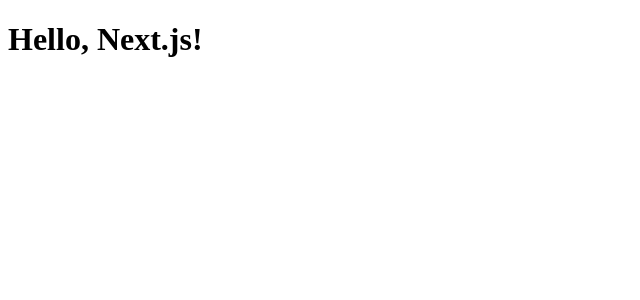
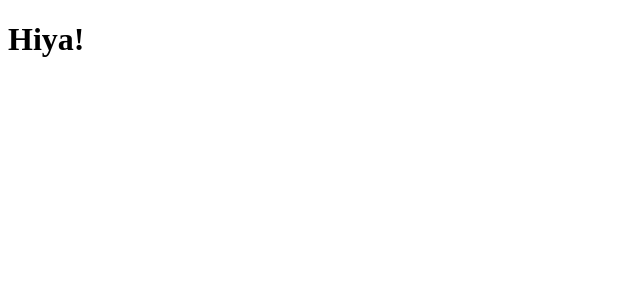
Before and after one commit to liledix4/vercel, a Next.js app: page / in a window 1280 px wide. Shown: the top 300 px of the page, without its empty margins (0-640 px from the left). Built offline with nearby package versions, Linux system fonts and the light colour scheme.

Commit message:
[2025.01.21#11]

```diff
--- /dev/null
+++ b/app/layout.tsx
@@ -0,0 +1,11 @@
+export default function RootLayout({
+        children,
+    }: {
+        children: React.ReactNode;
+    }) {
+        return (
+            <html lang="en">
+                <body>{children}</body>
+            </html>
+        );
+    }
--- /dev/null
+++ b/app/page.tsx
@@ -0,0 +1,3 @@
+export default function Page() {
+    return <h1>Hiya!</h1>;
+}
--- a/pages/_app.tsx
+++ /dev/null
@@ -1,5 +0,0 @@
-import type { AppProps } from 'next/app'
-
-export default function App({ Component, pageProps }: AppProps) {
-    return <Component {...pageProps} />
-}
--- a/pages/_document.tsx
+++ /dev/null
@@ -1,13 +0,0 @@
-import { Html, Head, Main, NextScript } from 'next/document'
-
-export default function Document() {
-    return (
-        <Html>
-            <Head />
-            <body>
-                <Main />
-                <NextScript />
-            </body>
-        </Html>
-    )
-}
--- a/pages/errors/404.tsx
+++ /dev/null
@@ -1,3 +0,0 @@
-export default function Custom404() {
-    return <h1>404 - Page Not Found</h1>
-}
--- a/pages/index.tsx
+++ /dev/null
@@ -1,3 +0,0 @@
-export default function Page() {
-    return <h1>Hello, Next.js!</h1>
-}
```
Also changed, not shown: tsconfig.json (+12 -17 lines), vercel.json (deleted), 1 other file (tests, documents, lock files or other folders).
